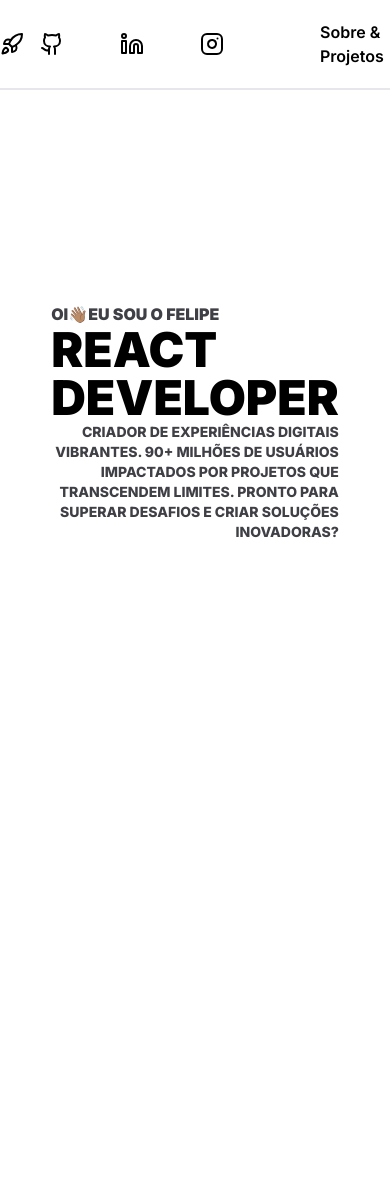
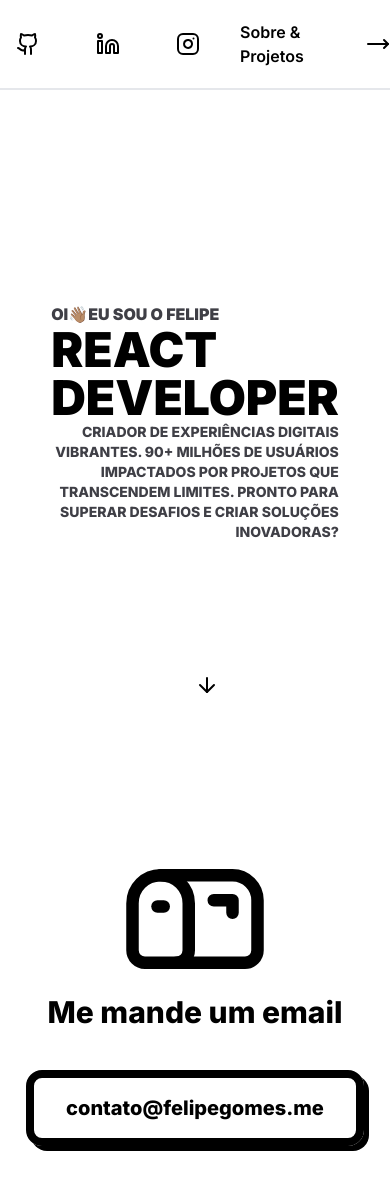
Before and after one commit to felipegomss/felipegomes.mev4, a Next.js app: page / in a window 390 px wide. Before the commit the page ends 844 px from the top, so only its background shows below. Built offline with nearby package versions, Linux system fonts and the light colour scheme.

Commit message:
feat: contato email clickcopy

```diff
--- /dev/null
+++ b/src/app/components/Contact.tsx
@@ -0,0 +1,41 @@
+"use client";
+
+import React, { useRef, useState } from "react";
+import { Mailbox } from "lucide-react";
+
+export default function Contact() {
+  const [emailCopied, setEmailCopied] = useState(false);
+
+  const emailRef = useRef<any>(null);
+
+  const handleEmailCopy = () => {
+    const email = emailRef.current.textContent;
+    navigator.clipboard.writeText(email);
+    setEmailCopied(true);
+    setTimeout(() => {
+      setEmailCopied(false);
+    }, 2000);
+  };
+
+  return (
+    <div className="flex justify-center items-center flex-col">
+      <Mailbox size={150} />
+      <h1 className="font-extrabold md:text-5xl text-3xl">Me mande um email</h1>
+      <div
+        onClick={handleEmailCopy}
+        className={`${
+          emailCopied ? "bg-emerald-500" : ""
+        } group relative flex gap-4 justify-center items-center py-4 px-8 border-8 border-black my-10 rounded-2xl shadow-neobrutalism cursor-pointer`}
+      >
+        <h2
+          className={`${
+            emailCopied ? "text-white" : ""
+          } md:text-3xl text-xl font-extrabold`}
+          ref={emailRef}
+        >
+          {emailCopied ? "Email copiado 🫱🏽‍🫲🏽" : "contato@felipegomes.me"}
+        </h2>
+      </div>
+    </div>
+  );
+}
--- /dev/null
+++ b/src/app/components/Header.tsx
@@ -0,0 +1,51 @@
+import React from "react";
+import { Rocket, Github, Instagram, Linkedin, MoveRight } from "lucide-react";
+
+export default function Header() {
+  return (
+    <div className="fixed w-full z-50 border-b-2 bg-white bg-opacity-20 backdrop-blur-lg">
+      <nav className="flex justify-between max-w-7xl m-auto items-center py-4">
+        <a href="/" className="group md:flex hidden">
+          <Rocket className="group-hover:animate-rocket-launch group-hover:fill-emerald-500 group-hover:stroke-emerald-500" />
+        </a>
+        <div className="flex md:gap-20 gap-6">
+          <div className="flex gap-6">
+            <a
+              href="https://github.com/felipegomss"
+              className="relative p-4 group"
+              target="_blank"
+            >
+              <div className="bg-emerald-500/40 absolute group-hover:w-full group-hover:h-full w-0 h-0 top-1/2 left-1/2 transform -translate-x-1/2 -translate-y-1/2 rounded-full duration-700" />
+              <Github />
+            </a>
+            <a
+              href="https://linkedin.com/in/felipegomss"
+              className="relative p-4 group"
+              target="_blank"
+            >
+              <div className="bg-emerald-500/40 absolute group-hover:w-full group-hover:h-full w-0 h-0 top-1/2 left-1/2 transform -translate-x-1/2 -translate-y-1/2 rounded-full duration-700" />
+              <Linkedin />
+            </a>
+            <a
+              href="https://instagram.com/felipegomss"
+              className="relative p-4 group"
+              target="_blank"
+            >
+              <div className="bg-emerald-500/40 absolute group-hover:w-full group-hover:h-full w-0 h-0 top-1/2 left-1/2 transform -translate-x-1/2 -translate-y-1/2 rounded-full duration-700" />
+              <Instagram />
+            </a>
+          </div>
+          <a
+            href=""
+            className="flex gap-2 items-center group font-semibold hover:text-emerald-500 duration-1000"
+          >
+            Sobre & Projetos
+            <span className="group-hover:animate-bounce-right">
+              <MoveRight />
+            </span>
+          </a>
+        </div>
+      </nav>
+    </div>
+  );
+}
--- /dev/null
+++ b/src/app/components/Hero.tsx
@@ -0,0 +1,30 @@
+import React from "react";
+import { ArrowDown } from "lucide-react";
+
+export default function Hero() {
+  return (
+    <div className="relative w-full h-screen flex justify-center items-center bg-white">
+      <div className="w-min uppercase">
+        <h2 className="flex font-black text-zinc-700 md:text-xl">
+          Oi <span className="animate-waving-hand">👋🏽</span>
+          eu sou o felipe
+        </h2>
+        <h1 className="font-black leading-none md:text-9xl text-5xl">
+          react
+          <br />
+          developer
+        </h1>
+        <div className="flex md:justify-end">
+          <p className="md:w-2/3 text-right font-extrabold text-zinc-700 text-sm">
+            Criador de Experiências Digitais Vibrantes. 90+ milhões de usuários
+            impactados por projetos que transcendem limites. Pronto para superar
+            desafios e criar soluções inovadoras?
+          </p>
+        </div>
+      </div>
+      <div className="absolute bottom-36 left-1/2 -translate-y-1/2 animate-bounce">
+        <ArrowDown />
+      </div>
+    </div>
+  );
+}
--- a/src/app/layout.tsx
+++ b/src/app/layout.tsx
@@ -1,22 +1,22 @@
-import './globals.css'
-import type { Metadata } from 'next'
-import { Inter } from 'next/font/google'
+import "./globals.css";
+import type { Metadata } from "next";
+import { Inter } from "next/font/google";
 
-const inter = Inter({ subsets: ['latin'] })
+const inter = Inter({ subsets: ["latin"] });
 
 export const metadata: Metadata = {
-  title: 'Create Next App',
-  description: 'Generated by create next app',
-}
+  title: "Felipe Gomes",
+  description: "Seu proximo dev front end",
+};
 
 export default function RootLayout({
   children,
 }: {
-  children: React.ReactNode
+  children: React.ReactNode;
 }) {
   return (
-    <html lang="en">
+    <html lang="pt-br">
       <body className={inter.className}>{children}</body>
     </html>
-  )
+  );
 }
--- a/src/app/page.tsx
+++ b/src/app/page.tsx
@@ -1,72 +1,13 @@
-import { Rocket, Github, Instagram, Linkedin, MoveRight } from "lucide-react";
+import Contact from "./components/Contact";
+import Header from "./components/Header";
+import Hero from "./components/Hero";
 
 export default function Home() {
   return (
     <main>
-      <div className="border-b-2 fixed w-full bg-white bg-opacity-20 backdrop-blur-lg">
-        <nav className="flex justify-between max-w-7xl m-auto items-center py-4">
-          <a href="/" className="group">
-            <Rocket className="group-hover:animate-rocket-launch group-hover:fill-emerald-500 group-hover:stroke-emerald-500" />
-          </a>
-          <div className="flex gap-20">
-            <div className="flex gap-6">
-              <a
-                href="https://github.com/felipegomss"
-                className="relative p-4 group"
-                target="_blank"
-              >
-                <div className="bg-emerald-500/40 absolute group-hover:w-full group-hover:h-full w-0 h-0 top-1/2 left-1/2 transform -translate-x-1/2 -translate-y-1/2 rounded-full duration-700" />
-                <Github />
-              </a>
-              <a
-                href="https://linkedin.com/in/felipegomss"
-                className="relative p-4 group"
-                target="_blank"
-              >
-                <div className="bg-emerald-500/40 absolute group-hover:w-full group-hover:h-full w-0 h-0 top-1/2 left-1/2 transform -translate-x-1/2 -translate-y-1/2 rounded-full duration-700" />
-                <Linkedin />
-              </a>
-              <a
-                href="https://instagram.com/felipegomss"
-                className="relative p-4 group"
-                target="_blank"
-              >
-                <div className="bg-emerald-500/40 absolute group-hover:w-full group-hover:h-full w-0 h-0 top-1/2 left-1/2 transform -translate-x-1/2 -translate-y-1/2 rounded-full duration-700" />
-                <Instagram />
-              </a>
-            </div>
-            <a
-              href=""
-              className="flex gap-2 items-center group font-semibold hover:text-emerald-500 duration-1000"
-            >
-              Sobre & Projetos
-              <span className="group-hover:animate-bounce-right">
-                <MoveRight />
-              </span>
-            </a>
-          </div>
-        </nav>
-      </div>
-      <div className="w-full h-screen flex justify-center items-center bg-white">
-        <div className="w-min uppercase">
-          <h2 className="flex font-black text-zinc-700 md:text-xl">
-            Oi <span className="animate-waving-hand">👋🏽</span>
-            eu sou o felipe
-          </h2>
-          <h1 className="font-black leading-none md:text-9xl text-5xl">
-            react
-            <br />
-            developer
-          </h1>
-          <div className="flex md:justify-end">
-            <p className="md:w-2/3 text-right font-extrabold text-zinc-700 text-sm">
-              Criador de Experiências Digitais Vibrantes. 90+ milhões de
-              usuários impactados por projetos que transcendem limites. Pronto
-              para superar desafios e criar soluções inovadoras?
-            </p>
-          </div>
-        </div>
-      </div>
+      <Header />
+      <Hero />
+      <Contact />
     </main>
   );
 }
--- a/tailwind.config.js
+++ b/tailwind.config.js
@@ -7,6 +7,9 @@ module.exports = {
   ],
   theme: {
     extend: {
+      boxShadow: {
+        neobrutalism: "5px 5px #000",
+      },
       keyframes: {
         wave: {
           "0%": { transform: "rotate(0.0deg)" },
```
